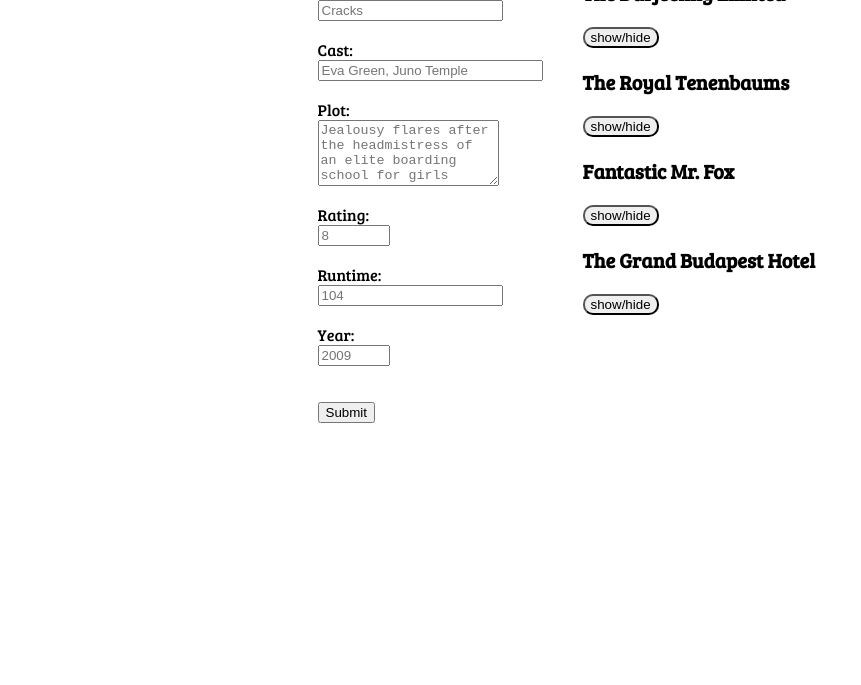
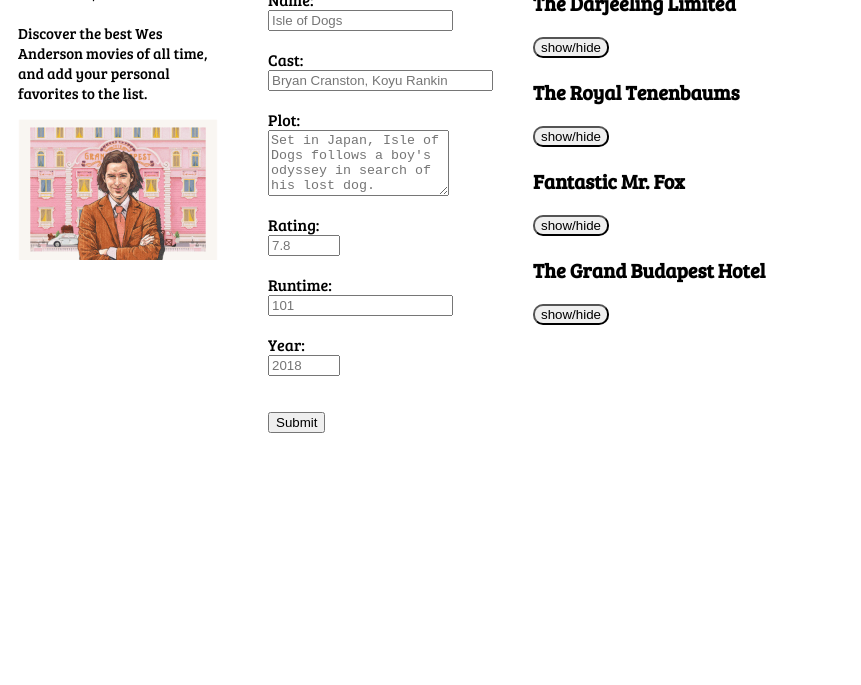
Before and after one commit to yuqingwwang/movie-data, a plain HTML site: page index.html in a window 1280 px wide. Shown: the part 115-800 px from the top of the page, without its empty margins (0-861 px from the left). Drawn offline with Linux system fonts and the light colour scheme.

Commit message:
added image; updated placeholders

```diff
--- a/index.html
+++ b/index.html
@@ -6,8 +6,16 @@
   <title>Movie Data</title>
 </head>
 <body>
+  <div class="intro">
     <h1 class="title">Movie Data 🎬</h1>
+    <p>Film lovers, welcome home. <br><br>
+      Discover the best Wes Anderson movies of all time,
+      and add your personal favorites to the list.
+    </p>
+    <img src="./images/wes.gif" alt="Wes Anderson">
+  </div>
   <!-- section for adding a new movie -->
+  <div class ='flexCols'>
     <div class="newMovie">
       <h2>Add a new movie</h2>
       <form>
@@ -15,37 +23,37 @@
           for="name">Name:
         </label>
         <input
-        type="text" id="name" name="name" placeholder='Cracks' size="20"> <br>
+          type="text" id="name" name="name" placeholder='Isle of Dogs' size="20"> <br>
         <label
           for="cast">Cast:
         </label>
         <input
-        type="text" id="cast" name="cast" placeholder='Eva Green, Juno Temple' size="25"> <br>
+          type="text" id="cast" name="cast" placeholder='Bryan Cranston, Koyu Rankin' size="25"> <br>
         <div class="plot">
         <label
           for="plot">Plot:
         </label>
         <textarea
           rows="4" type='text' id="plot" name="plot"
-        placeholder='Jealousy flares after the headmistress of an elite boarding school for girls becomes obsessed with a new student' size="30"></textarea> <br>
+          placeholder="Set in Japan, Isle of Dogs follows a boy's odyssey in search of his lost dog." size="30"></textarea> <br>
         </div>
         <label
           for="rating">Rating: </label>
         <input
           type="number" id="rating" name="rating"
-        min=0 max=10 placeholder=8 step="0.1" size="5"> <br>
+          min=0 max=10 placeholder=7.8 step="0.1" size="5"> <br>
         <label
           for="runtime">Runtime:
         </label>
         <input
           type="number" id="runtime" name="runtime"
-        placeholder='104' size="5"> <br>
+          placeholder='101' size="5"> <br>
         <label
           for="year">Year:
         </label>
         <input
           type="number" id="year" name="year"
-        placeholder='2009' min="1900" max="2023" size="10"> <br><br>
+          placeholder='2018' min="1980" max="2023" size="10"> <br><br>
       </form>
       <button type='button' id="addButton"> Submit</button>
     </div>
@@ -72,6 +80,7 @@
         </div>
       </div>
     </div>
+  </div>
   <script src="./App.js"></script>
 </body>
 </html>
--- a/style.css
+++ b/style.css
@@ -3,7 +3,7 @@
 }
 
 h1 {
-  font-size: 40px;
+  font-size: 30px;
 }
 
 h2 {
@@ -37,7 +37,19 @@
   padding: 10px;
 }
 
+.flexCols {
+  display: flex;
+  flex-direction: row;
+  padding: 10px;
+}
 
+.intro {
+  max-width: 200px;
+}
+
+img{
+  max-width: 200px;
+}
 .newMovie {
   align-items: flex-start;
   display: flex;
```
Also changed, not shown: images/wes.gif (added). Lines whose indentation alone changed are shown as unchanged.
